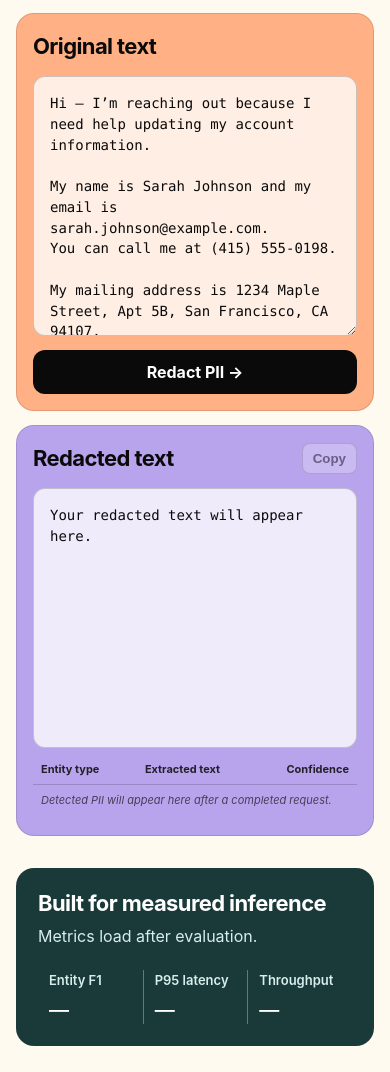
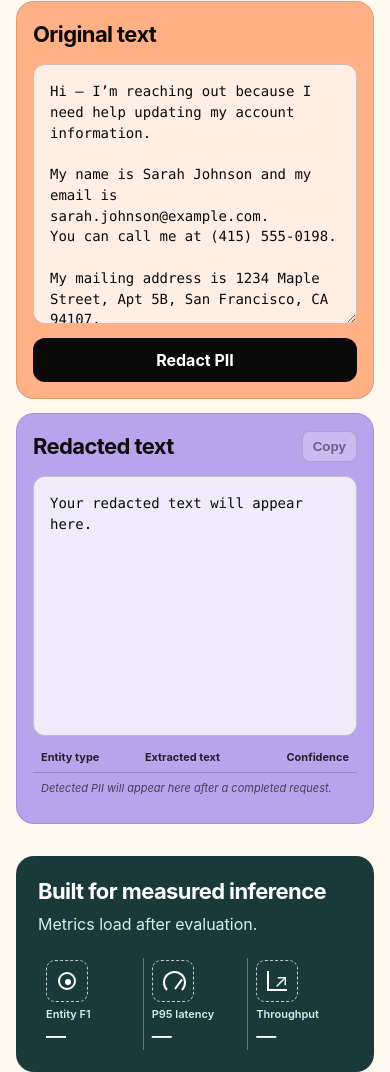
Before and after one commit to jahnavi-yelamanchi/private-text, a plain HTML site: page app/static/index.html in a window 390 px wide. Shown: the part 571-1643 px from the top of the page. Drawn offline with Linux system fonts and the light colour scheme; no server answers.

Commit message:
fix: polish responsive demo states

```diff
--- a/app/static/app.js
+++ b/app/static/app.js
@@ -66,6 +66,8 @@ copyButton.addEventListener("click", async () => {
 
 async function loadMetrics() {
   try {
+    const health = await fetch("/health");
+    if (!health.ok || (await health.json()).status !== "ready") return;
     const response = await fetch("/metrics");
     if (!response.ok) return;
     const metrics = await response.json();
--- a/app/static/index.html
+++ b/app/static/index.html
@@ -21,7 +21,7 @@
     <main>
       <section class="hero" aria-labelledby="page-title">
         <div class="hero-copy">
-          <h1 id="page-title">Redact private data before it leaves your system.</h1>
+          <h1 id="page-title">Redact private data<span class="desktop-break"><br /></span> before it leaves your system.</h1>
           <p>Detect sensitive spans in unstructured text with a fine-tuned model, then return safe, structured output.</p>
         </div>
         <div class="illustration-wrap" aria-hidden="true">
@@ -42,7 +42,7 @@ My name is Sarah Johnson and my email is sarah.johnson@example.com.
 You can call me at (415) 555-0198.
 
 My mailing address is 1234 Maple Street, Apt 5B, San Francisco, CA 94107.</textarea>
-          <button class="primary-button" id="redact-button" type="submit">Redact PII <span aria-hidden="true">→</span></button>
+          <button class="primary-button" id="redact-button" type="submit">Redact PII</button>
         </form>
 
         <section class="panel result-panel" aria-labelledby="redacted-title">
@@ -64,9 +64,9 @@ My mailing address is 1234 Maple Street, Apt 5B, San Francisco, CA 94107.</texta
           <p id="metrics-status">Metrics load after evaluation.</p>
         </div>
         <dl class="metrics-grid">
-          <div><dt>Entity F1</dt><dd id="metric-f1">—</dd></div>
-          <div><dt>P95 latency</dt><dd id="metric-latency">—</dd></div>
-          <div><dt>Throughput</dt><dd id="metric-throughput">—</dd></div>
+          <div><span class="metric-icon target" aria-hidden="true"></span><div><dt>Entity F1</dt><dd id="metric-f1">—</dd></div></div>
+          <div><span class="metric-icon gauge" aria-hidden="true"></span><div><dt>P95 latency</dt><dd id="metric-latency">—</dd></div></div>
+          <div><span class="metric-icon chart" aria-hidden="true"></span><div><dt>Throughput</dt><dd id="metric-throughput">—</dd></div></div>
         </dl>
       </section>
     </main>
--- a/app/static/styles.css
+++ b/app/static/styles.css
@@ -29,11 +29,12 @@ nav a:not(.nav-cta):hover { text-decoration: underline; text-underline-offset: 4
 .nav-cta, .primary-button { min-height: 44px; border: 0; border-radius: 12px; background: var(--ink); color: white; font: inherit; font-weight: 650; cursor: pointer; }
 .nav-cta { display: inline-flex; align-items: center; padding: 0 20px; }
 
-.hero { display: grid; grid-template-columns: 1.05fr 0.95fr; align-items: center; min-height: 340px; padding: 52px 4px 28px; gap: 36px; }
-.hero-copy h1 { max-width: 760px; margin: 0; font-size: clamp(42px, 5.3vw, 72px); line-height: 0.98; letter-spacing: -0.065em; font-weight: 540; }
+.hero { display: grid; grid-template-columns: 1.55fr 0.75fr; align-items: center; min-height: 250px; padding: 40px 4px 20px; gap: 24px; }
+.hero-copy h1 { max-width: 820px; margin: 0; font-size: clamp(42px, 5.3vw, 72px); line-height: 0.98; letter-spacing: -0.065em; font-weight: 540; }
+.desktop-break { display: inline; }
 .hero-copy p { max-width: 620px; margin: 28px 0 0; color: var(--body); font-size: 18px; line-height: 1.5; }
 .illustration-wrap { min-height: 260px; display: flex; justify-content: center; align-items: center; overflow: hidden; }
-.illustration-wrap img { width: min(100%, 470px); height: auto; object-fit: contain; }
+.illustration-wrap img { width: min(100%, 500px); height: auto; object-fit: contain; }
 
 .workbench { display: grid; grid-template-columns: 1fr 1fr; gap: 20px; padding: 24px 0 12px; }
 .panel { min-height: 515px; border: 1px solid rgba(10, 10, 10, 0.13); border-radius: 24px; padding: 22px; }
@@ -66,9 +67,17 @@ textarea:focus { border: 2px solid var(--ink); padding: 15px; }
 .metrics-band { margin: 20px 0 76px; display: grid; grid-template-columns: 1fr 1.2fr; gap: 32px; padding: 28px; border-radius: 24px; background: var(--teal); color: white; }
 .metrics-band p { margin: 9px 0 0; color: #d7eeea; }
 .metrics-grid { margin: 0; display: grid; grid-template-columns: repeat(3, 1fr); }
-.metrics-grid div { padding: 2px 22px; border-left: 1px solid rgba(255,255,255,.32); }
+.metrics-grid > div { display: flex; align-items: center; min-width: 0; gap: 14px; padding: 2px 22px; border-left: 1px solid rgba(255,255,255,.32); }
+.metrics-grid > div > div { min-width: 0; }
 .metrics-grid dt { color: #d7eeea; font-size: 13px; font-weight: 600; }
 .metrics-grid dd { margin: 10px 0 0; font-size: 27px; font-weight: 550; letter-spacing: -1px; }
+.metric-icon { width: 56px; height: 56px; flex: 0 0 56px; border: 1px dashed rgba(255,255,255,.75); border-radius: 12px; position: relative; }
+.metric-icon.target::before { content: ""; position: absolute; inset: 15px; border: 2px solid white; border-radius: 50%; }
+.metric-icon.target::after { content: ""; position: absolute; left: 25px; top: 25px; width: 6px; height: 6px; background: white; border-radius: 50%; }
+.metric-icon.gauge::before { content: ""; position: absolute; left: 14px; top: 15px; width: 25px; height: 25px; border: 2px solid white; border-bottom-color: transparent; border-radius: 50%; }
+.metric-icon.gauge::after { content: ""; position: absolute; width: 2px; height: 15px; background: white; left: 28px; top: 23px; transform: rotate(36deg); transform-origin: bottom; }
+.metric-icon.chart::before { content: ""; position: absolute; inset: 13px; border-left: 2px solid white; border-bottom: 2px solid white; }
+.metric-icon.chart::after { content: "↗"; position: absolute; left: 24px; top: 16px; color: white; font-size: 23px; line-height: 1; }
 footer { padding: 0 0 40px; color: #6a6a6a; font-size: 13px; line-height: 1.5; }
 .sr-only { position: absolute; width: 1px; height: 1px; overflow: hidden; clip: rect(0,0,0,0); white-space: nowrap; }
 
@@ -78,7 +87,7 @@ footer { padding: 0 0 40px; color: #6a6a6a; font-size: 13px; line-height: 1.5; }
   .illustration-wrap { min-height: 190px; order: 2; }
   .illustration-wrap img { width: min(85%, 390px); }
   .panel { min-height: auto; }
-  .metrics-grid div:first-child { border-left: 0; }
+  .metrics-grid > div:first-child { border-left: 0; }
 }
 @media (max-width: 640px) {
   .site-header, main, footer { width: min(100% - 32px, 1280px); }
@@ -87,12 +96,22 @@ footer { padding: 0 0 40px; color: #6a6a6a; font-size: 13px; line-height: 1.5; }
   .brand { font-size: 21px; }
   .hero { min-height: 0; padding: 38px 0 12px; }
   .hero-copy h1 { font-size: 42px; }
+  .desktop-break { display: none; }
   .hero-copy p { font-size: 16px; margin-top: 20px; }
   .workbench { gap: 14px; padding-top: 16px; }
   .panel { padding: 16px; border-radius: 18px; }
   textarea, .redacted-output { height: 260px; }
   .entity-table-heading, .entity-list li { grid-template-columns: .9fr 1.25fr .45fr; gap: 7px; font-size: 11px; }
   .metrics-band { margin-bottom: 44px; padding: 22px; border-radius: 18px; gap: 24px; }
-  .metrics-grid div { padding: 2px 11px; }
+  .metrics-grid > div { flex-direction: column; align-items: flex-start; gap: 5px; padding: 2px 8px; }
+  .metrics-grid dt { font-size: 11px; overflow-wrap: anywhere; }
+  .metrics-grid dd { margin-top: 3px; }
   .metrics-grid dd { font-size: 20px; }
+  .metric-icon { width: 42px; height: 42px; flex-basis: 42px; border-radius: 9px; }
+  .metric-icon.target::before { inset: 11px; }
+  .metric-icon.target::after { left: 18px; top: 18px; }
+  .metric-icon.gauge::before { left: 10px; top: 10px; width: 19px; height: 19px; }
+  .metric-icon.gauge::after { left: 21px; top: 16px; height: 12px; }
+  .metric-icon.chart::before { inset: 10px; }
+  .metric-icon.chart::after { left: 17px; top: 11px; font-size: 18px; }
 }
```
